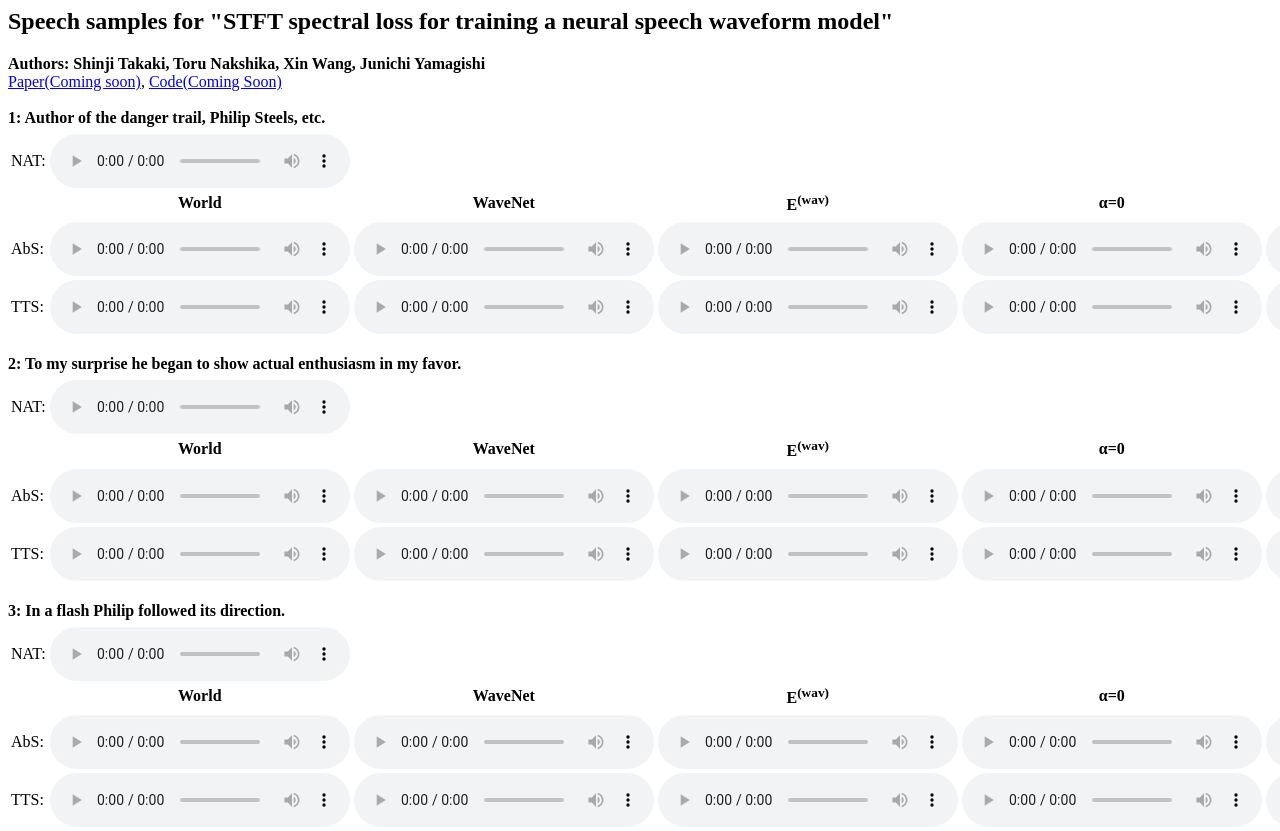
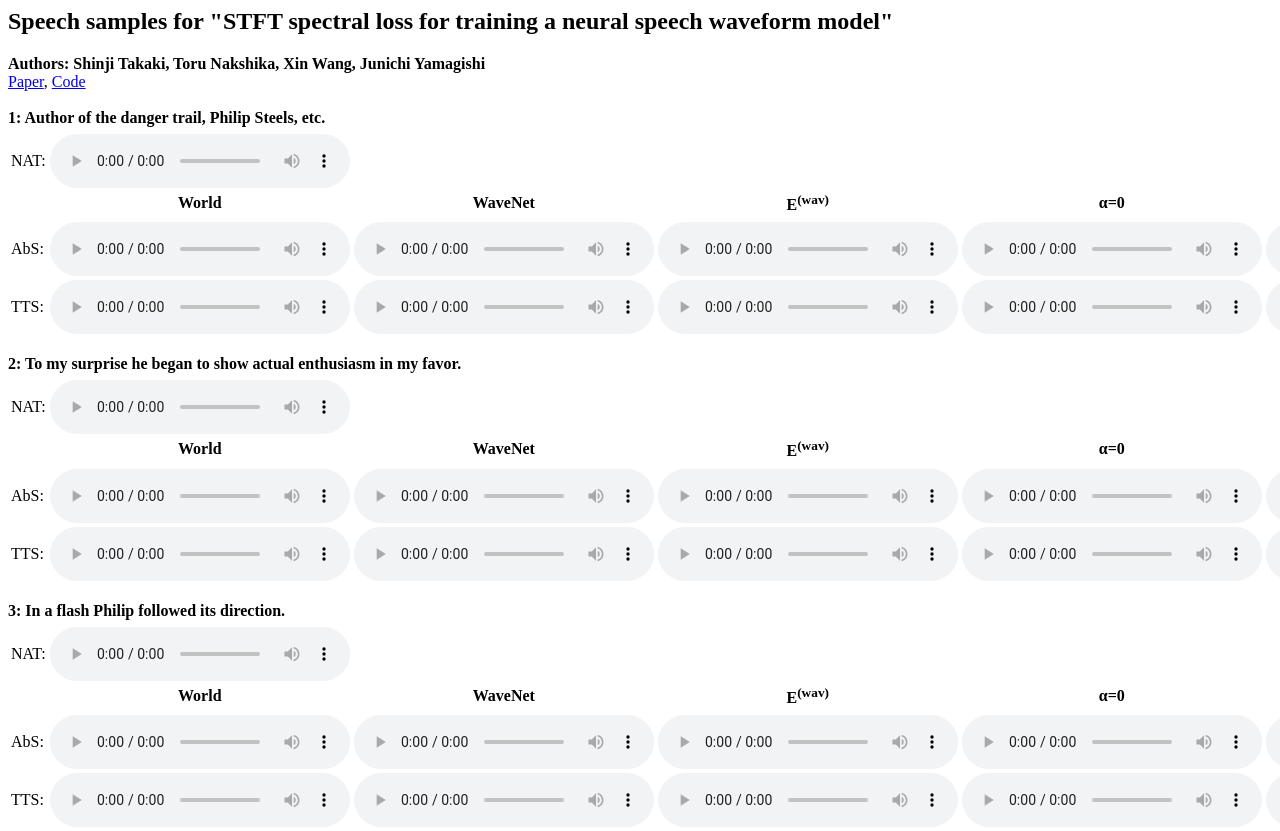
Before and after one commit to nii-yamagishilab/TSNetVocoder, a plain HTML site: page index.html in a window 1280 px wide. Shown: the top 831 px of the page. Drawn offline with Linux system fonts and the light colour scheme.

Commit message:
Update index.html

```diff
--- a/index.html
+++ b/index.html
@@ -12,7 +12,7 @@
 
     <div>
       <b>Authors: Shinji Takaki, Toru Nakshika, Xin Wang, Junichi Yamagishi</b><br>
-      <a href="https://arxiv.org/abs/xxxx.xxxxx">Paper(Coming soon)</a>, <a href="https://github.com/nii-yamagishilab/xxxx">Code(Coming Soon)</a><br><br>
+      <a href="https://arxiv.org/abs/1810.11945">Paper</a>, <a href="https://github.com/nii-yamagishilab/TSNetVocoder">Code</a><br><br>
     </div>
 
     <div>
```
